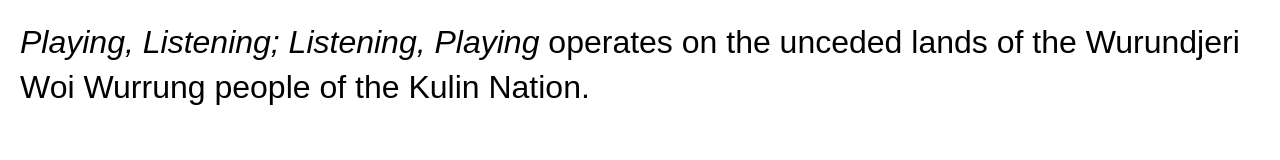
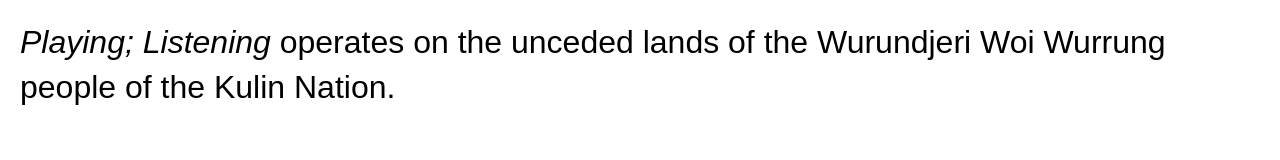
Before and after one commit to cedricgrenade/playinglistening, a plain HTML site: page index.html in a window 1280 px wide. Drawn offline with Linux system fonts and the light colour scheme.

Commit message:
Update index.html

```diff
--- a/index.html
+++ b/index.html
@@ -19,6 +19,6 @@
     </style>
 </head>
 <body>
-    <em>Playing, Listening; Listening, Playing</em> operates on the unceded lands of the Wurundjeri Woi Wurrung people of the Kulin Nation.
+    <em>Playing; Listening</em> operates on the unceded lands of the Wurundjeri Woi Wurrung people of the Kulin Nation.
 </body>
 </html>
```
